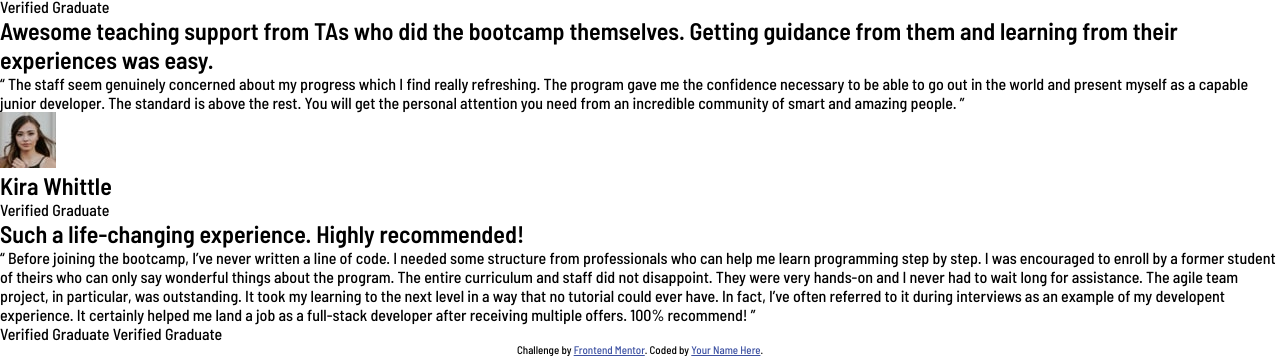
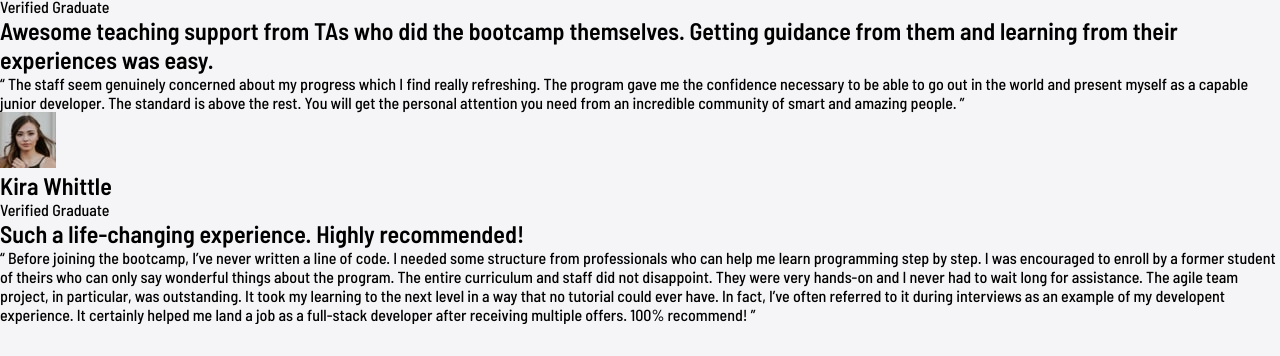
Before and after one commit to ysmltr/Testimonials-grid-section, a plain HTML site: page index.html in a window 1280 px wide. Shown: the part 623-979 px from the top of the page. After the commit the page ends 947 px from the top, so only its background shows below. Drawn offline with Linux system fonts and the light colour scheme.

Commit message:
Update index.html and style.css

```diff
--- a/index.html
+++ b/index.html
@@ -107,39 +107,5 @@
       </section>
 
   </main>
-
-
-
-
-
-
-
-
-
-
-
-
-
-
-
-
-
-  Verified Graduate
-
-
-
-
-
-
-  Verified Graduate
-
-
-
-
-
-  <div class="attribution">
-    Challenge by <a href="https://www.frontendmentor.io?ref=challenge" target="_blank">Frontend Mentor</a>.
-    Coded by <a href="#">Your Name Here</a>.
-  </div>
 </body>
 </html>
--- a/src/css/style.css
+++ b/src/css/style.css
@@ -19,3 +19,11 @@
     --light-gray: hsl(0, 0%, 81%);
     --light-grayish-blue: hsl(210, 46%, 95%);
 }
+
+body{
+    display: flex;
+    align-items: center;
+    justify-content: center;
+    background-color: #f5f5f7;
+    min-height: 100dvh;
+}
```
